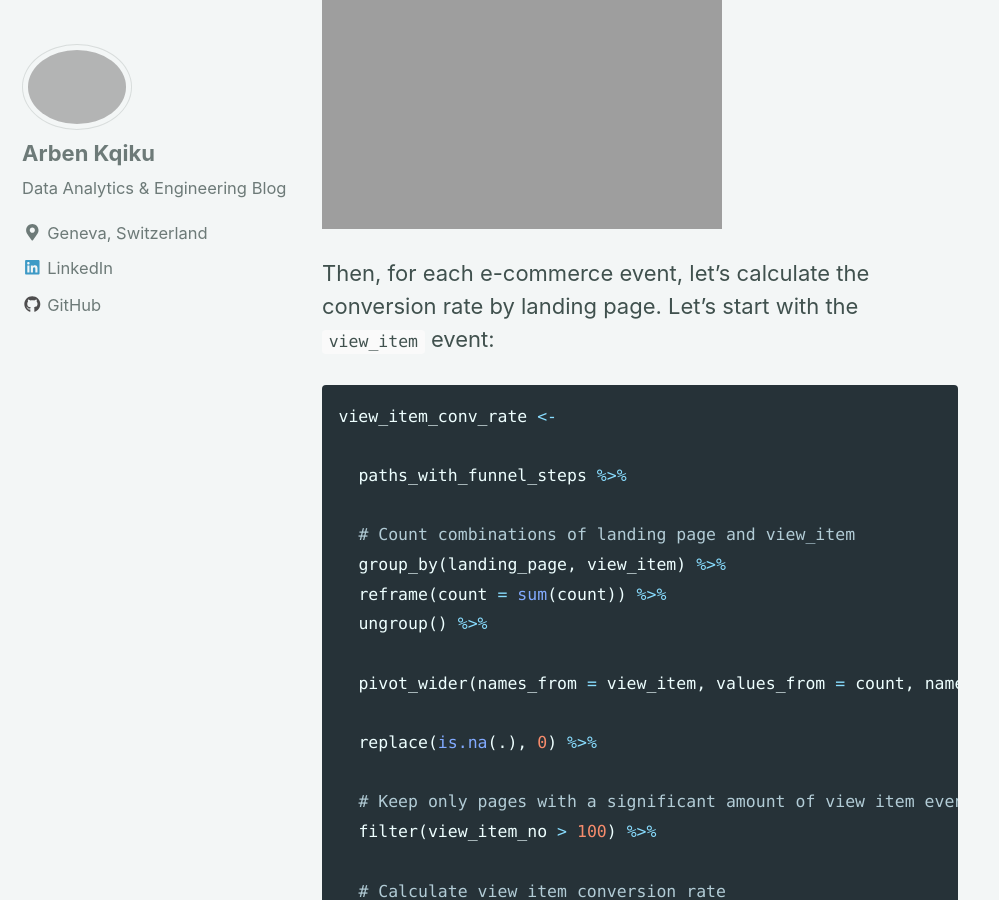
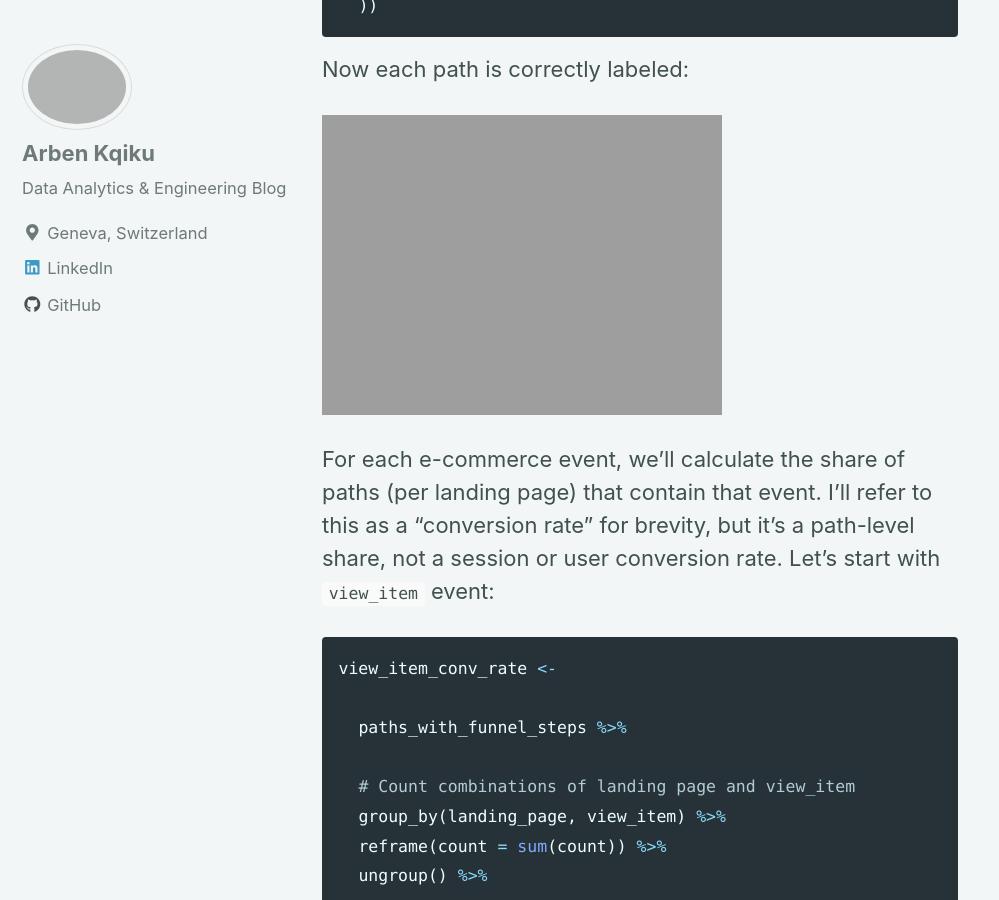
Before and after one commit to ArbenKqiku/arbenkqiku.github.io, a Jekyll site: the page built from _posts/2025-09-29-path-analysis-in-r.md, in a window 1280 px wide and 900 px high, scrolled down 24962 px. Shown: the whole window, without its empty margins (0-999 px from the left). Built offline with Jekyll 4.4.1, drawn with Linux system fonts in a browser that asks for light colours; nearby versions of some CDN libraries; some of the changed text lies outside the part shown.

Commit message:
Changed a couple of things

````diff
--- a/_posts/2025-09-29-path-analysis-in-r.md
+++ b/_posts/2025-09-29-path-analysis-in-r.md
@@ -31,6 +31,10 @@ mathjax: "true"
 # What is path analysis?
 
 Path analysis is a technique web and product analysts use to understand how users move through a website or app. It helps uncover friction points and dark patterns in the user journey.
+
+# What is a user path
+
+A user path is the sequence of steps a user takes through your site or product, typically the pages they visit in order, and optionally the events they trigger along the way.
 
 # What business questions can we answer with path analysis?
 
@@ -512,7 +516,7 @@ Now each path is correctly labeled:
 
 <img src="{{ site.url }}{{ site.baseurl }}/images/article-5-path-analysis/image-4.6.png" alt="linearly separable data">
 
-Then, for each e-commerce event, let's calculate the conversion rate by landing page. Let's start with the `view_item` event:
+For each e-commerce event, we’ll calculate the share of paths (per landing page) that contain that event. I’ll refer to this as a “conversion rate” for brevity, but it’s a path-level share, not a session or user conversion rate. Let’s start with `view_item` event:
 
 ```R
 view_item_conv_rate <-
````
